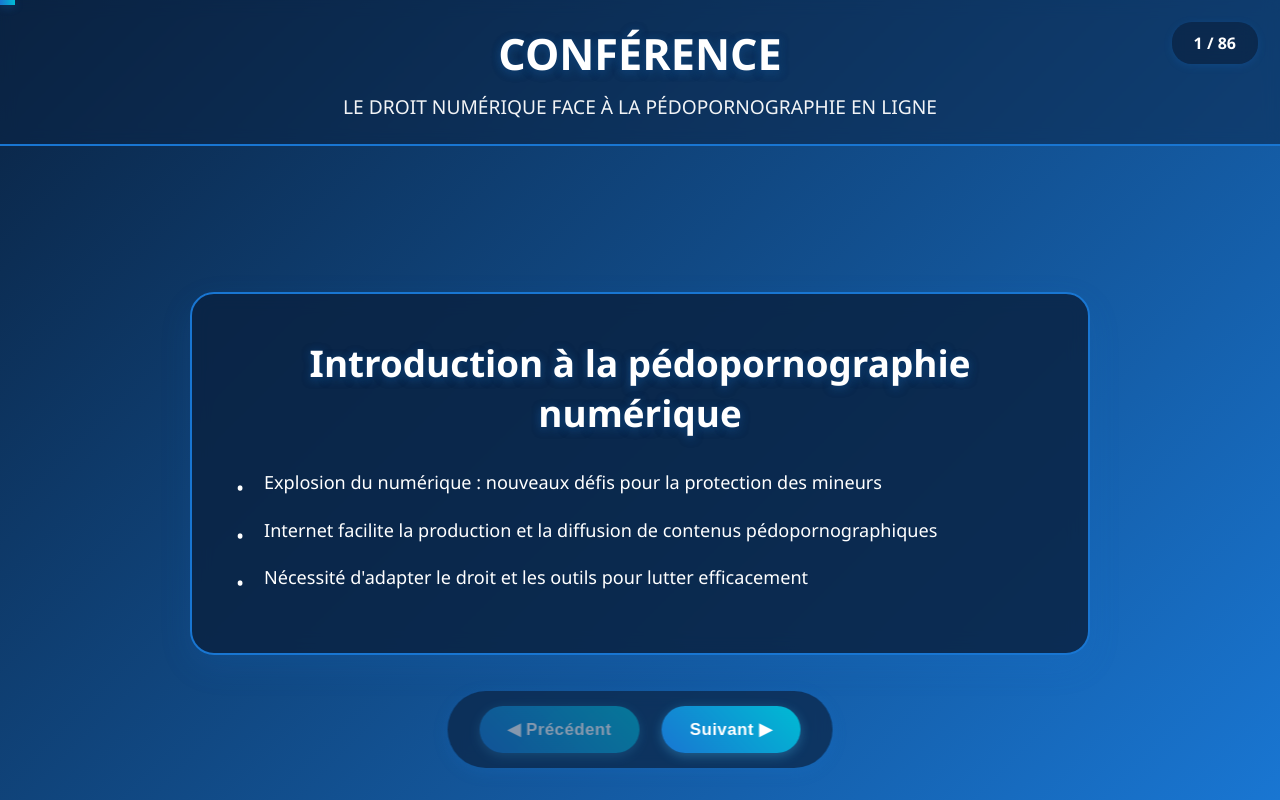
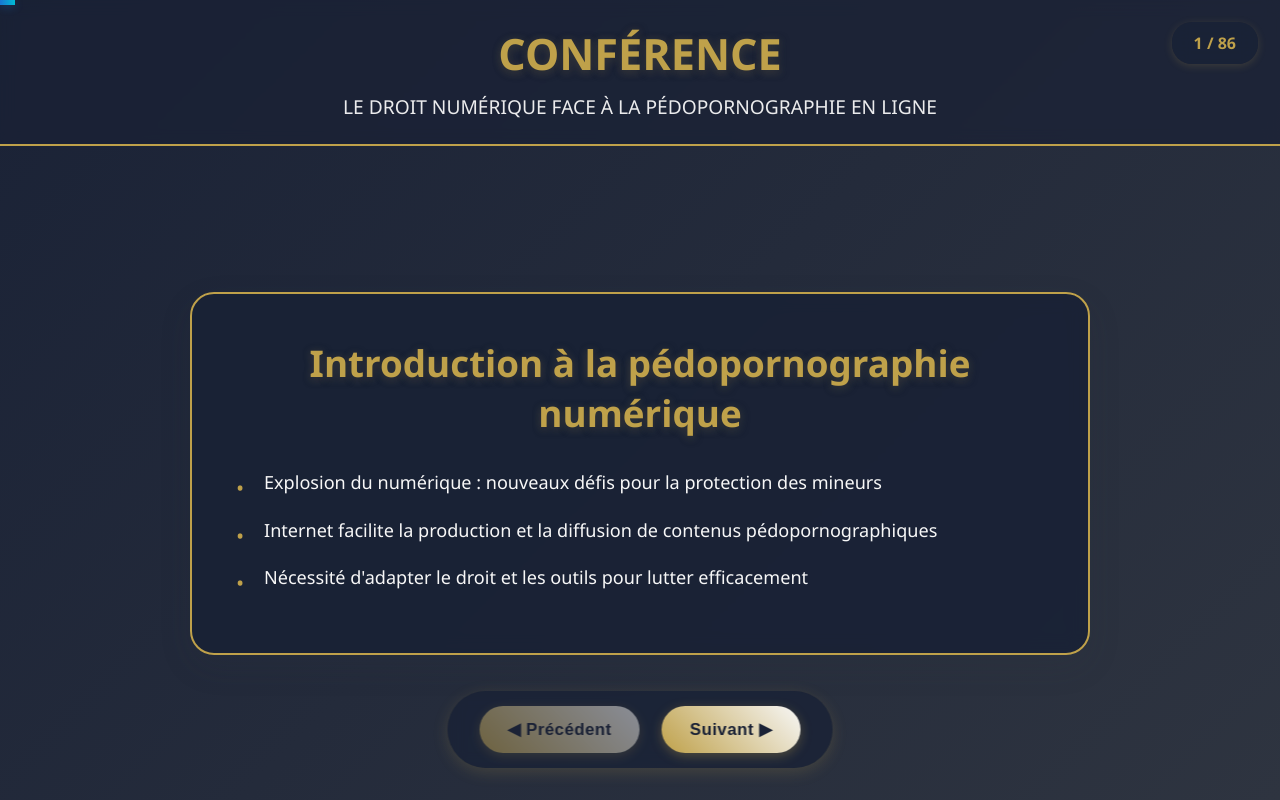
Before and after one commit to noadoisy/presentation-project, a plain HTML site: page index.html in a window 1280 px wide. Drawn offline with Linux system fonts and the light colour scheme.

Commit message:
Style en noir et or

```diff
--- a/style.css
+++ b/style.css
@@ -6,9 +6,9 @@
 
 body {
     font-family: 'Segoe UI', Tahoma, Geneva, Verdana, sans-serif;
-    background: linear-gradient(135deg, #0a2342 0%, #1976d2 100%);
+    background: linear-gradient(135deg, #1a2236 0%, #2e3440 100%);
     overflow: hidden;
-    color: #fff;
+    color: #1a2236;
 }
 
 .presentation-container {
@@ -19,25 +19,25 @@ body {
 }
 
 .header {
-    background: rgba(10,35,66,0.5);
+    background: rgba(26,34,54,0.7);
     padding: 24px;
     text-align: center;
     backdrop-filter: blur(8px);
-    border-bottom: 2px solid #1976d2;
+    border-bottom: 2px solid #bfa14a;
 }
 
 .header h1 {
     font-size: 2.7em;
     font-weight: bold;
     margin-bottom: 10px;
-    color: #fff;
-    text-shadow: 1px 2px 8px #0a234288, 0 2px 8px #1976d288;
+    color: #bfa14a;
+    text-shadow: 1px 2px 8px #1a223688, 0 2px 8px #bfa14a44;
 }
 
 .header p {
     font-size: 1.2em;
     opacity: 0.95;
-    color: #fff;
+    color: #f7f7f7;
 }
 
 .slide-container {
@@ -50,14 +50,14 @@ body {
 }
 
 .slide {
-    background: rgba(10,35,66,0.85);
+    background: rgba(26,34,54,0.92);
     border-radius: 24px;
     padding: 44px;
     max-width: 900px;
     width: 100%;
     backdrop-filter: blur(10px);
-    border: 2px solid #1976d2;
-    box-shadow: 0 12px 32px rgba(25, 118, 210, 0.13);
+    border: 2px solid #bfa14a;
+    box-shadow: 0 12px 32px rgba(47, 52, 64, 0.13);
     animation: slideIn 0.8s cubic-bezier(.68,-0.55,.27,1.55);
 }
 
@@ -75,16 +75,16 @@ body {
 .slide h2 {
     font-size: 2.3em;
     margin-bottom: 28px;
-    color: #fff;
+    color: #bfa14a;
     text-align: center;
-    text-shadow: 1px 2px 8px #0a234288, 0 2px 8px #1976d288;
+    text-shadow: 1px 2px 8px #1a223688, 0 2px 8px #bfa14a44;
 }
 
 .slide-content {
     font-size: 1.13em;
     line-height: 1.8;
     text-align: left;
-    color: #fff;
+    color: #f7f7f7;
 }
 
 .slide-content ul {
@@ -102,7 +102,7 @@ body {
     content: "•";
     position: absolute;
     left: 0;
-    color: #fff;
+    color: #bfa14a;
     font-size: 1.2em;
     top: 2px;
 }
@@ -114,31 +114,31 @@ body {
     transform: translateX(-50%);
     display: flex;
     gap: 22px;
-    background: rgba(10,35,66,0.7);
+    background: rgba(26,34,54,0.8);
     padding: 15px 32px;
     border-radius: 50px;
     backdrop-filter: blur(8px);
-    box-shadow: 0 4px 16px #1976d233;
+    box-shadow: 0 4px 16px #bfa14a33;
 }
 
 .nav-btn {
-    background: linear-gradient(45deg, #1976d2, #00bcd4);
+    background: linear-gradient(45deg, #bfa14a, #f7f7f7);
     border: none;
-    color: #fff;
+    color: #1a2236;
     padding: 13px 28px;
     border-radius: 25px;
     cursor: pointer;
     font-size: 1.05em;
     font-weight: bold;
     transition: all 0.25s cubic-bezier(.68,-0.55,.27,1.55);
-    box-shadow: 0 3px 12px #4fc3f755;
+    box-shadow: 0 3px 12px #bfa14a55;
     letter-spacing: 0.5px;
 }
 
 .nav-btn:hover {
     transform: translateY(-4px) scale(1.04);
-    box-shadow: 0 8px 25px #4fc3f788;
-    background: linear-gradient(45deg, #00bcd4, #1976d2);
+    box-shadow: 0 8px 25px #bfa14a88;
+    background: linear-gradient(45deg, #f7f7f7, #bfa14a);
 }
 
 .nav-btn:disabled {
@@ -151,31 +151,31 @@ body {
     position: fixed;
     top: 22px;
     right: 22px;
-    background: rgba(10,35,66,0.7);
+    background: rgba(26,34,54,0.8);
     padding: 10px 22px;
     border-radius: 20px;
     font-size: 1em;
-    color: #fff;
+    color: #bfa14a;
     font-weight: bold;
     backdrop-filter: blur(8px);
-    box-shadow: 0 2px 8px #1976d233;
+    box-shadow: 0 2px 8px #bfa14a33;
 }
 
 .section-title {
-    background: linear-gradient(45deg, #1976d2, #00bcd4);
-    color: #fff;
+    background: linear-gradient(45deg, #1a2236, #bfa14a);
+    color: #f7f7f7;
     text-align: center;
     padding: 60px 40px;
     border-radius: 20px;
     margin: 20px 0;
-    box-shadow: 0 6px 24px #4fc3f755;
+    box-shadow: 0 6px 24px #bfa14a55;
 }
 
 .section-title h2 {
     font-size: 3em;
     margin-bottom: 20px;
-    text-shadow: 2px 2px 8px #1976d299;
-    color: #fff;
+    text-shadow: 2px 2px 8px #bfa14a99;
+    color: #bfa14a;
 }
 
 .section-title p {
```
